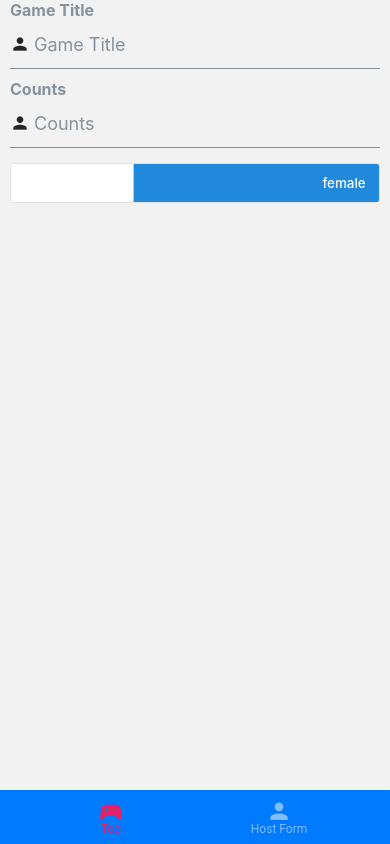
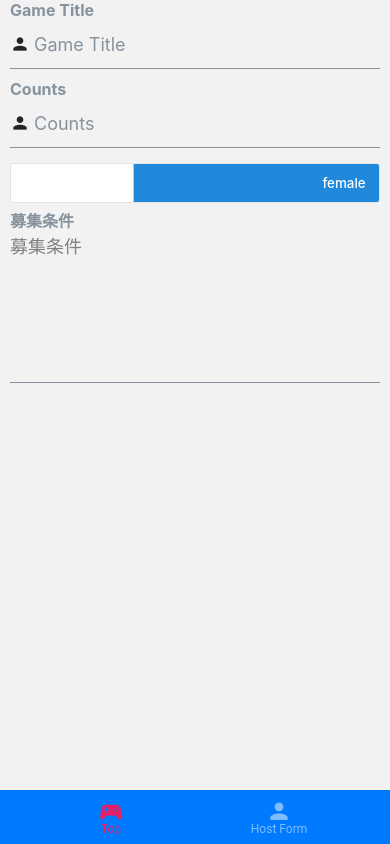
Before and after one commit to katsu268/SumgamesApp, a React Native app: screen /HostForm in a window 390 px wide. Built offline with nearby package versions, Linux system fonts and the light colour scheme; no server answers.

Commit message:
sagawa_10_29_1

```diff
--- a/pages/hostform.js
+++ b/pages/hostform.js
@@ -1,5 +1,5 @@
 import React from "react";
-import { View,  } from "react-native";
+import { View, StyleSheet } from "react-native";
 import { Input, Button, Icon, Header, ButtonGroup } from "react-native-elements";
 
 const HostForm = () =>{
@@ -59,10 +59,31 @@ const HostForm = () =>{
                 selectedIndexes={selectedIndexes}
                 selectedTextStyle={{}}
                 textStyle={{}}
-                />
+            />
+
+            <Input
+                style={styles.textArea}
+                underlineColorAndroid="transparent"
+                placeholder="Type something"
+                placeholderTextColor="grey"
+                numberOfLines={10}
+                multiline={true}
+                label="募集条件"
+                labelStyle={{}}
+                labelProps={{}}
+                placeholder="募集条件"
+            />
+
 
         </View>
     )
 }
 
+const styles = StyleSheet.create({
+    textArea: {
+      height: 150,
+      justifyContent: "flex-start"
+    }
+  })
+
 export default HostForm;
```
